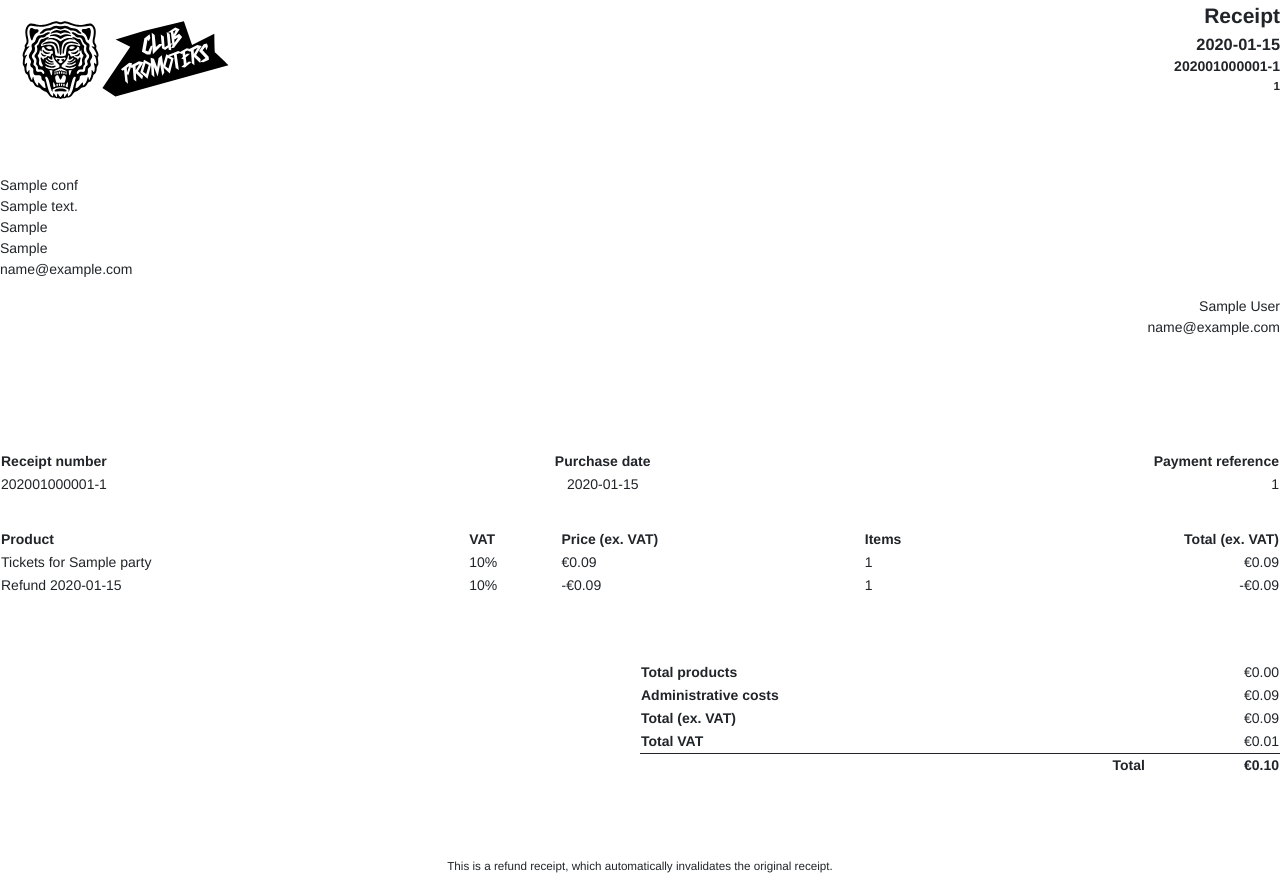
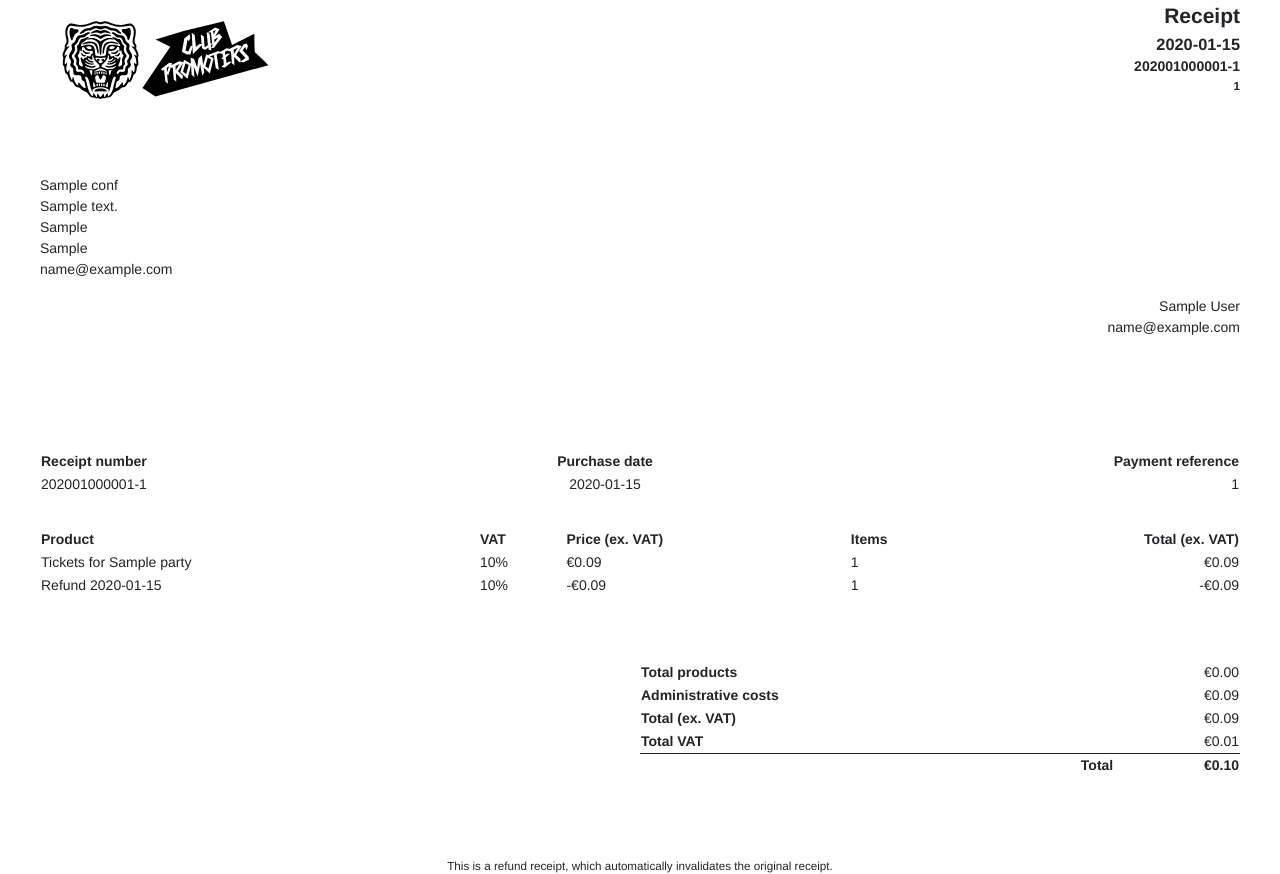
Before and after one commit to AlenAlic/clubpromoters-api, a Flask app: template backend/templates/receipts/receipt_template.html in a window 1280 px wide. Run offline with Flask 2, Linux system fonts and the light colour scheme; tables that the repository leaves empty hold one stand-in row (values such as "Sample post"); the template is opened without the code that fills it: values that come from a table or form of the project are taken from there, most other values are stand-ins (such as "Sample title", 1, 10 or a date in 2020).

Commit message:
update general pdf templates styling

```diff
--- a/backend/templates/invoices/invoice_template.html
+++ b/backend/templates/invoices/invoice_template.html
@@ -52,7 +52,7 @@
 <!DOCTYPE html>
 <html lang="en">
     {% include "invoices/invoice_template_head.html" %}
-    <body style="margin: 0 auto; max-width: 1200px">
+    <body>
         <img style="float: right; width: 255px; height: 121px;" src="{{url_for('static', filename='invoice_logo.svg')}}" alt="logo" />
         <div class="invoice-header">
             <div>
--- a/backend/templates/invoices/invoice_template_head.html
+++ b/backend/templates/invoices/invoice_template_head.html
@@ -2,7 +2,7 @@
     <title>Invoice</title>
     <style type="text/css">
         body {
-            margin: 0;
+            margin: 0 auto;
             font-family: Helvetica Neue, sans-serif;
             font-size: 12px;
             font-weight: 400;
@@ -10,6 +10,7 @@
             color: #212529;
             text-align: left;
             background-color: #fff;
+            max-width: 1200px;
         }
         table {
             border-collapse: collapse;
--- a/backend/templates/receipts/receipt_template_head.html
+++ b/backend/templates/receipts/receipt_template_head.html
@@ -2,7 +2,7 @@
     <title>Invoice</title>
     <style type="text/css">
         body {
-            margin: 0;
+            margin: 0 auto;
             font-family: Helvetica Neue, sans-serif;
             font-size: 14px;
             font-weight: 400;
@@ -10,6 +10,7 @@
             color: #212529;
             text-align: left;
             background-color: #fff;
+            max-width: 1200px;
         }
         table {
             border-collapse: collapse;
--- a/backend/templates/tickets/ticket_template_head.html
+++ b/backend/templates/tickets/ticket_template_head.html
@@ -2,7 +2,7 @@
     <title>Invoice</title>
     <style type="text/css">
         body {
-            margin: 0;
+            margin: 0 auto;
             font-family: Helvetica Neue, sans-serif;
             font-size: 14px;
             font-weight: 400;
@@ -10,6 +10,7 @@
             color: #212529;
             text-align: left;
             background-color: #fff;
+            max-width: 1200px;
         }
         table {
             border-collapse: collapse;
```
